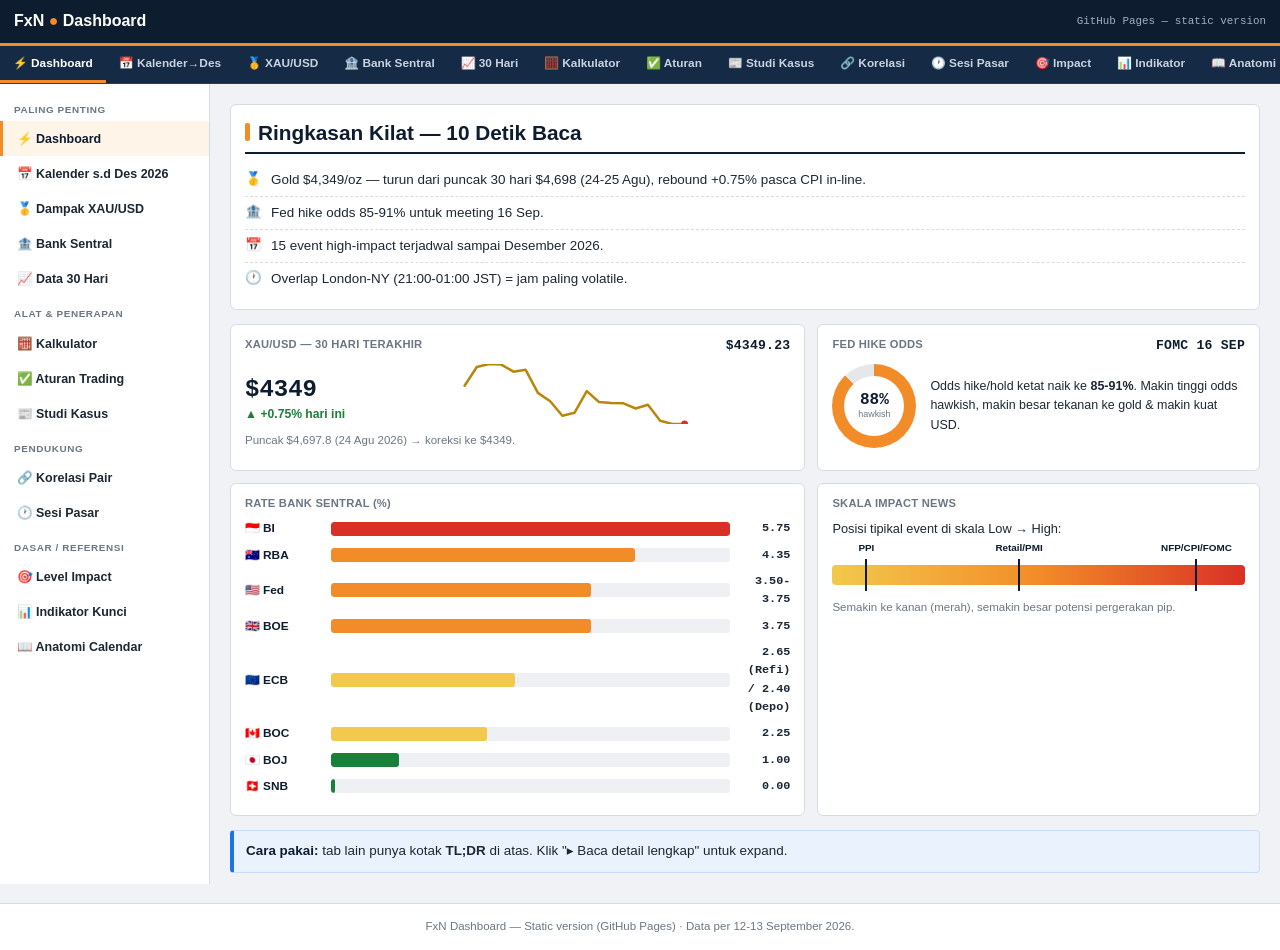
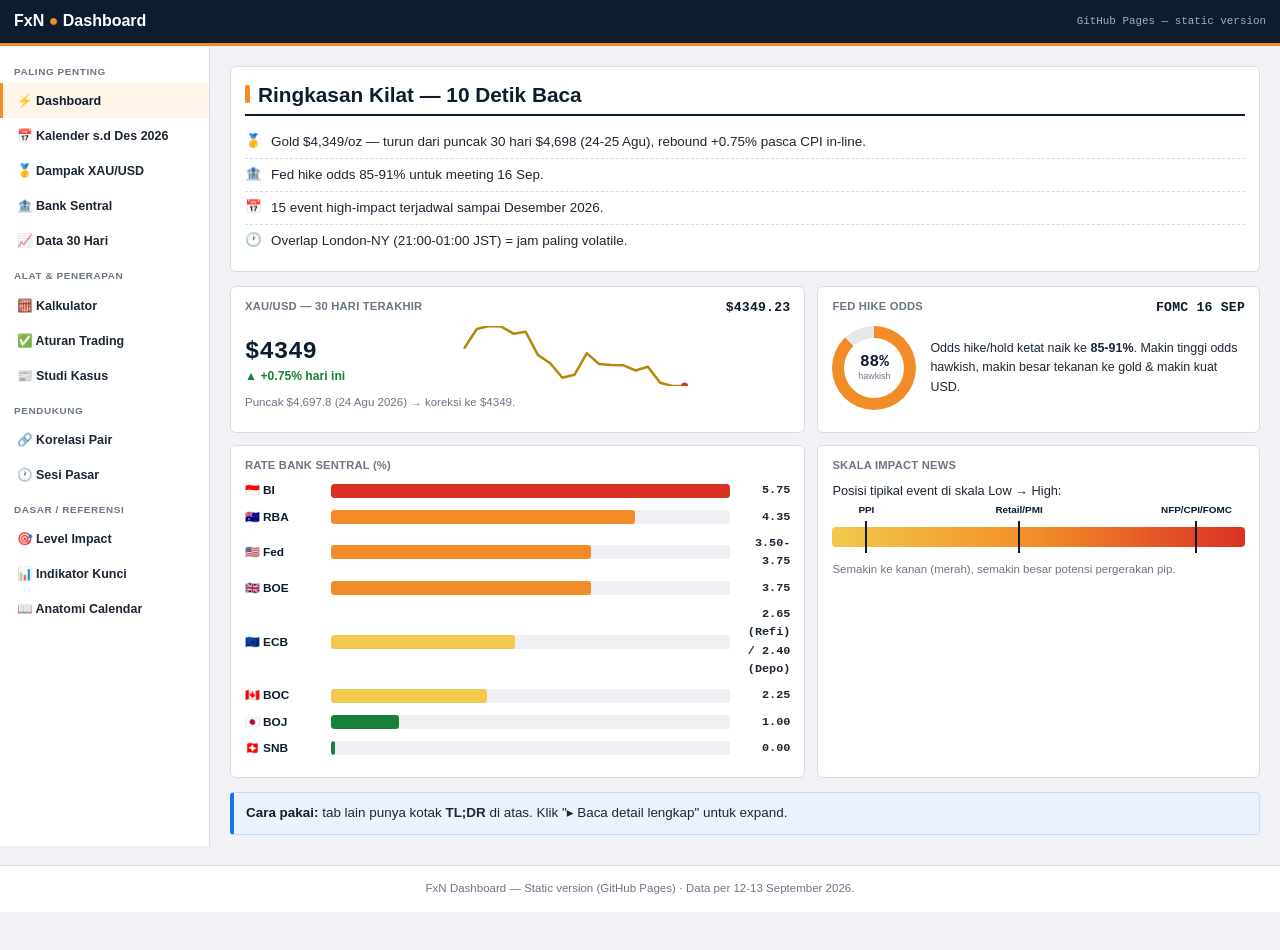
Before and after one commit to nyarxs0/fxn-dashboard, a website: page docs/index.html in a window 1280 px wide. Both pictures are taken after a click on the button "⚡ Dashboard". After the commit the page ends 912 px from the top, so only its background shows below. Drawn offline with Linux system fonts and the light colour scheme.

Commit message:
Remove duplicate top tabsbar on desktop; sidebar is now the single nav

```diff
--- a/docs/app.js
+++ b/docs/app.js
@@ -4,13 +4,13 @@ function closeNav(){navbar.classList.remove('open');overlay.classList.remove('sh
 hamburger.addEventListener('click',()=>{navbar.classList.contains('open')?closeNav():openNav();});
 overlay.addEventListener('click',closeNav);
 function activate(t){
-  document.querySelectorAll('.navbtn,.sidebtn').forEach(b=>b.classList.toggle('active',b.dataset.target===t));
+  document.querySelectorAll('.sidebtn').forEach(b=>b.classList.toggle('active',b.dataset.target===t));
   document.querySelectorAll('main section.page').forEach(s=>s.classList.remove('active'));
   document.getElementById(t).classList.add('active');
   window.scrollTo({top:0,behavior:'smooth'});
   closeNav();
 }
-document.querySelectorAll('.navbtn,.sidebtn').forEach(b=>b.addEventListener('click',()=>activate(b.dataset.target)));
+document.querySelectorAll('.sidebtn').forEach(b=>b.addEventListener('click',()=>activate(b.dataset.target)));
 
 async function loadJSON(name){
   const res = await fetch('./data/'+name+'.json');
--- a/docs/index.html
+++ b/docs/index.html
@@ -11,21 +11,6 @@
 <button class="hamburger" id="hamburgerBtn" aria-label="Buka menu">☰</button>
 <div class="brand">FxN <span class="dot">●</span> Dashboard</div>
 <div class="madeon">GitHub Pages — static version</div>
-</div>
-<div class="tabsbar" id="tabsbar">
-<button class="navbtn active" data-target="dashboard">⚡ Dashboard</button>
-<button class="navbtn" data-target="kalenderdesember">📅 Kalender→Des</button>
-<button class="navbtn" data-target="xauusd">🥇 XAU/USD</button>
-<button class="navbtn" data-target="banksentral">🏦 Bank Sentral</button>
-<button class="navbtn" data-target="histori">📈 30 Hari</button>
-<button class="navbtn" data-target="kalkulator">🧮 Kalkulator</button>
-<button class="navbtn" data-target="tips">✅ Aturan</button>
-<button class="navbtn" data-target="studikasus">📰 Studi Kasus</button>
-<button class="navbtn" data-target="korelasi">🔗 Korelasi</button>
-<button class="navbtn" data-target="sesi">🕐 Sesi Pasar</button>
-<button class="navbtn" data-target="impact">🎯 Impact</button>
-<button class="navbtn" data-target="indikator">📊 Indikator</button>
-<button class="navbtn" data-target="anatomi">📖 Anatomi</button>
 </div>
 <div class="overlay" id="overlay"></div>
 <div class="layout">
--- a/docs/style.css
+++ b/docs/style.css
@@ -7,11 +7,8 @@ body{font-family:Arial,Helvetica,sans-serif;background:var(--bg);color:var(--ink
 .topbar .brand .dot{color:var(--orange);}
 .topbar .madeon{font-size:.68rem;color:#9fb0c3;font-family:monospace;white-space:nowrap;}
 .hamburger{display:none;background:none;border:1px solid rgba(255,255,255,.4);color:#fff;width:34px;height:34px;border-radius:4px;font-size:1.05rem;cursor:pointer;flex-shrink:0;}
-.tabsbar{background:var(--navy2);border-bottom:1px solid #24405f;display:flex;overflow-x:auto;position:sticky;top:44px;z-index:49;}
-.tabsbar .navbtn{background:none;border:none;color:#c7d3e0;padding:10px 13px;font-size:.74rem;font-weight:700;cursor:pointer;white-space:nowrap;border-bottom:3px solid transparent;flex-shrink:0;}
-.tabsbar .navbtn.active{color:#fff;border-bottom:3px solid var(--orange);}
 .layout{display:flex;max-width:1400px;margin:0 auto;position:relative;}
-nav#navbar{width:210px;flex-shrink:0;background:var(--panel);border-right:1px solid var(--line);min-height:100vh;padding:8px 0;position:sticky;top:80px;align-self:flex-start;max-height:calc(100vh - 80px);overflow-y:auto;display:none;}
+nav#navbar{width:210px;flex-shrink:0;background:var(--panel);border-right:1px solid var(--line);min-height:100vh;padding:8px 0;position:sticky;top:44px;align-self:flex-start;max-height:calc(100vh - 44px);overflow-y:auto;display:none;}
 nav .navgroup-label{padding:10px 14px 4px;font-size:.62rem;text-transform:uppercase;letter-spacing:.06em;color:var(--muted);font-weight:800;}
 nav button.sidebtn{display:block;width:100%;text-align:left;padding:10px 14px;border:none;border-left:3px solid transparent;background:none;cursor:pointer;font-size:.78rem;color:var(--ink);font-weight:600;}
 nav button.sidebtn.active{border-left:3px solid var(--orange);background:#fff4e8;color:var(--navy);}
@@ -104,7 +101,6 @@ footer{text-align:center;padding:14px;color:var(--muted);font-size:.72rem;border
 .loading{color:var(--muted);font-size:.8rem;padding:10px;}
 @media(max-width:860px){
 .hamburger{display:block;}
-.tabsbar{display:none;}
 .topbar{flex-wrap:nowrap;}
 .topbar .madeon{display:none;}
 nav#navbar{display:block;position:fixed;top:0;left:0;height:100vh;width:76%;max-width:270px;transform:translateX(-105%);transition:transform .25s ease;z-index:45;box-shadow:6px 0 18px rgba(0,0,0,.2);padding-top:52px;}
--- a/public/app.js
+++ b/public/app.js
@@ -4,13 +4,13 @@ function closeNav(){navbar.classList.remove('open');overlay.classList.remove('sh
 hamburger.addEventListener('click',()=>{navbar.classList.contains('open')?closeNav():openNav();});
 overlay.addEventListener('click',closeNav);
 function activate(t){
-  document.querySelectorAll('.navbtn,.sidebtn').forEach(b=>b.classList.toggle('active',b.dataset.target===t));
+  document.querySelectorAll('.sidebtn').forEach(b=>b.classList.toggle('active',b.dataset.target===t));
   document.querySelectorAll('main section.page').forEach(s=>s.classList.remove('active'));
   document.getElementById(t).classList.add('active');
   window.scrollTo({top:0,behavior:'smooth'});
   closeNav();
 }
-document.querySelectorAll('.navbtn,.sidebtn').forEach(b=>b.addEventListener('click',()=>activate(b.dataset.target)));
+document.querySelectorAll('.sidebtn').forEach(b=>b.addEventListener('click',()=>activate(b.dataset.target)));
 
 async function api(path){
   const res = await fetch('/api/'+path);
--- a/public/style.css
+++ b/public/style.css
@@ -7,11 +7,8 @@ body{font-family:Arial,Helvetica,sans-serif;background:var(--bg);color:var(--ink
 .topbar .brand .dot{color:var(--orange);}
 .topbar .madeon{font-size:.68rem;color:#9fb0c3;font-family:monospace;white-space:nowrap;}
 .hamburger{display:none;background:none;border:1px solid rgba(255,255,255,.4);color:#fff;width:34px;height:34px;border-radius:4px;font-size:1.05rem;cursor:pointer;flex-shrink:0;}
-.tabsbar{background:var(--navy2);border-bottom:1px solid #24405f;display:flex;overflow-x:auto;position:sticky;top:44px;z-index:49;}
-.tabsbar .navbtn{background:none;border:none;color:#c7d3e0;padding:10px 13px;font-size:.74rem;font-weight:700;cursor:pointer;white-space:nowrap;border-bottom:3px solid transparent;flex-shrink:0;}
-.tabsbar .navbtn.active{color:#fff;border-bottom:3px solid var(--orange);}
 .layout{display:flex;max-width:1400px;margin:0 auto;position:relative;}
-nav#navbar{width:210px;flex-shrink:0;background:var(--panel);border-right:1px solid var(--line);min-height:100vh;padding:8px 0;position:sticky;top:80px;align-self:flex-start;max-height:calc(100vh - 80px);overflow-y:auto;display:none;}
+nav#navbar{width:210px;flex-shrink:0;background:var(--panel);border-right:1px solid var(--line);min-height:100vh;padding:8px 0;position:sticky;top:44px;align-self:flex-start;max-height:calc(100vh - 44px);overflow-y:auto;display:none;}
 nav .navgroup-label{padding:10px 14px 4px;font-size:.62rem;text-transform:uppercase;letter-spacing:.06em;color:var(--muted);font-weight:800;}
 nav button.sidebtn{display:block;width:100%;text-align:left;padding:10px 14px;border:none;border-left:3px solid transparent;background:none;cursor:pointer;font-size:.78rem;color:var(--ink);font-weight:600;}
 nav button.sidebtn.active{border-left:3px solid var(--orange);background:#fff4e8;color:var(--navy);}
@@ -104,7 +101,6 @@ footer{text-align:center;padding:14px;color:var(--muted);font-size:.72rem;border
 .loading{color:var(--muted);font-size:.8rem;padding:10px;}
 @media(max-width:860px){
 .hamburger{display:block;}
-.tabsbar{display:none;}
 .topbar{flex-wrap:nowrap;}
 .topbar .madeon{display:none;}
 nav#navbar{display:block;position:fixed;top:0;left:0;height:100vh;width:76%;max-width:270px;transform:translateX(-105%);transition:transform .25s ease;z-index:45;box-shadow:6px 0 18px rgba(0,0,0,.2);padding-top:52px;}
```
Also changed, not shown: public/index.html (+0 -15 lines).
